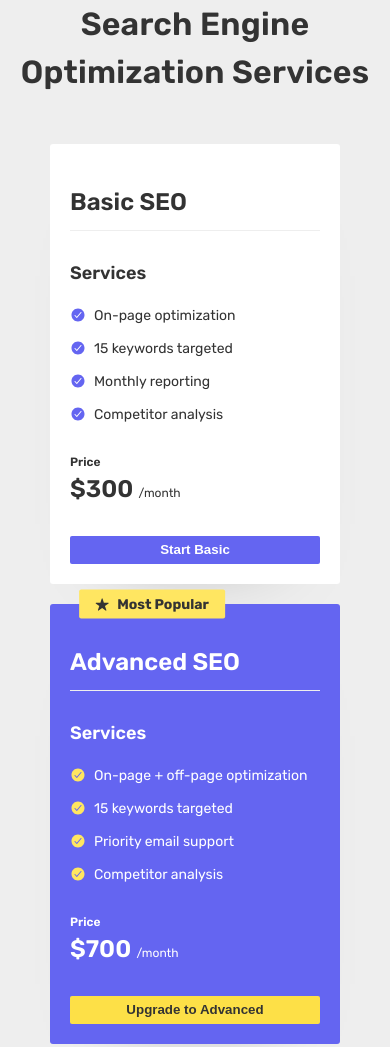
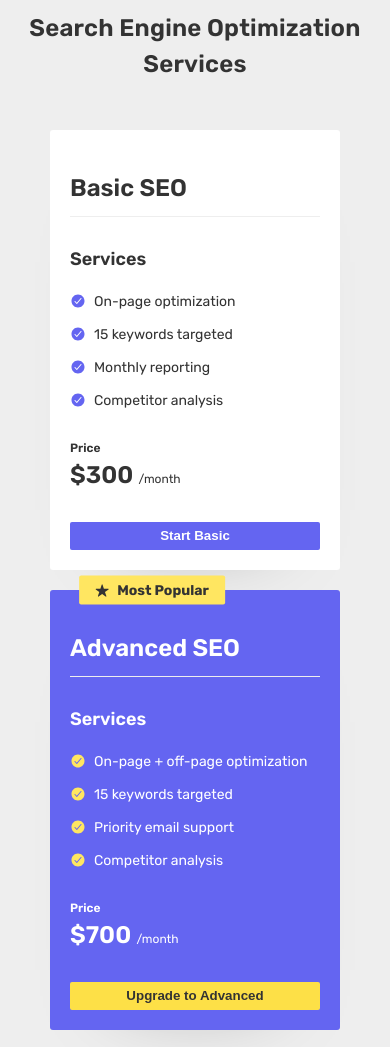
Before and after one commit to devsajad/Pricing-table-SEO, a plain HTML site: page index.html in a window 390 px wide. Shown: the top 1047 px of the page. Drawn offline with nearby package versions, Linux system fonts and the light colour scheme.

Commit message:
change container witdth

```diff
--- a/style.css
+++ b/style.css
@@ -10,19 +10,18 @@ html {
   font-size: 62.5%;
 }
 body {
-  display: flex;
-  justify-content: center;
   background-color: #eee;
   font-size: 1.6rem;
   font-family: "Rubik", sans-serif;
 }
 .container {
+  margin: auto;
   color: #333;
-  width: 120rem;
+  max-width: 120rem;
 }
 .header-title {
   text-align: center;
-  font-size: 3.2rem;
+  font-size: 3rem;
   font-weight: 600;
   letter-spacing: 0.2px;
   margin-bottom: 4.8rem;
@@ -92,7 +91,7 @@ body {
   font-weight: 400;
 }
 .button {
-  width: 100%;
+  max-width: 100%;
   border: none;
   background-color: #6465f1;
   color: #fff;
@@ -159,4 +158,8 @@ body {
     padding: 0 5rem;
     row-gap: 2rem;
   }
+  .header-title {
+    margin-top: 1rem;
+    font-size: 2.4rem;
+  }
 }
```
